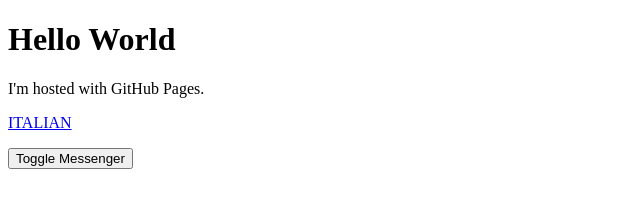
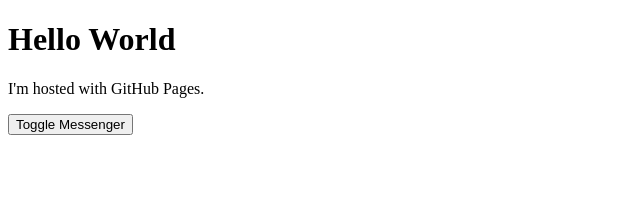
Before and after one commit to wishboneash/wishboneash.github.io, a plain HTML site: page index.html in a window 1280 px wide. Shown: the whole page, without its empty margins (0-640 px from the left). Drawn offline with Linux system fonts and the light colour scheme.

Commit message:
Update index.html

```diff
--- a/index.html
+++ b/index.html
@@ -39,7 +39,6 @@
 </script>
 <h1>Hello World</h1>
 <p>I'm hosted with GitHub Pages.</p>
-<p><a href="index_it.html">ITALIAN</a></p>
 <button id="custom-launcher" onclick="toggleMessenger()">
   Toggle Messenger
 </button>
```
